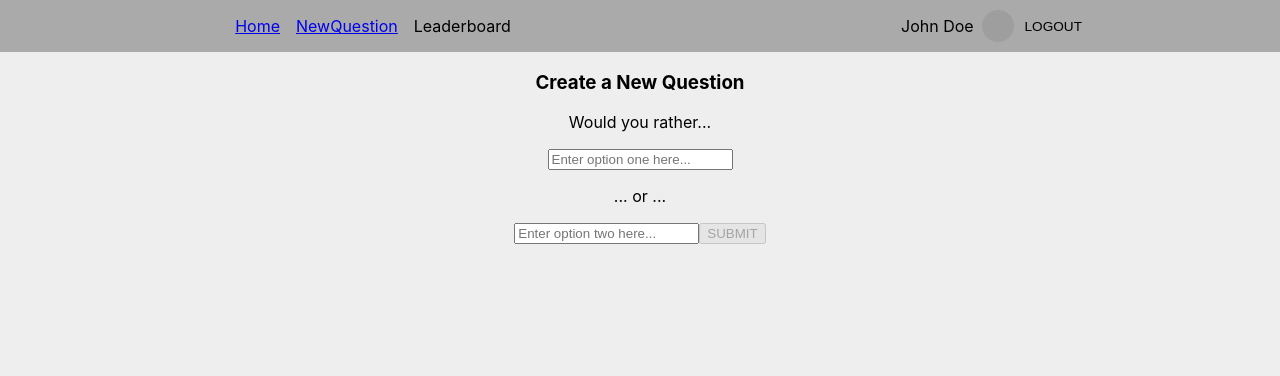
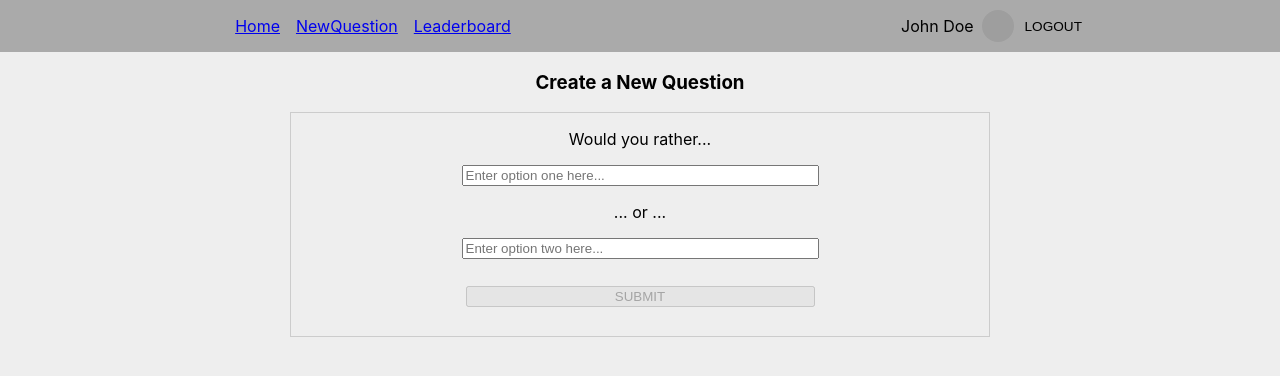
Before and after one commit to JakaPresecnik/would-you-rather, a React (Create React App) app: page /new in a window 1280 px wide. Shown: the top 376 px of the page. Built offline with nearby package versions, Linux system fonts and the light colour scheme; grey boxes are pictures that could not be loaded.

Commit message:
added some routes

```diff
--- a/src/components/App.js
+++ b/src/components/App.js
@@ -28,6 +28,7 @@ class App extends Component {
             <Route path='/new' component={NewQuestion} />
             <Route path='/' exact component={Home} />
             <Route path='/poll/:id' component={Poll} />
+            <Route path='/leaderboard' component={Leaderboard} />
           </div>
         }
         </div>
--- a/src/components/Nav.js
+++ b/src/components/Nav.js
@@ -16,7 +16,7 @@ class Nav extends Component {
         <ul>
           <Link to='/'><li>Home</li></Link>
           <Link to='/new'><li>NewQuestion</li></Link>
-          <li>Leaderboard</li>
+          <Link to='/leaderboard'><li>Leaderboard</li></Link>
         </ul>
         <div className='dropdown' onClick={this.handleLogOut}>
           <img className='dropdown-pic' src={authedUserAvatar} alt= {`Avatar of ${authedUserName}`} / >
--- a/src/components/NewQuestion.js
+++ b/src/components/NewQuestion.js
@@ -1,5 +1,6 @@
 import React, { Component } from 'react'
 import { connect } from 'react-redux'
+import { Redirect } from 'react-router-dom'
 
 import { handleSaveQuestion } from '../actions/questions'
 
@@ -7,6 +8,7 @@ class NewQuestion extends Component {
   state = {
     textOne: '',
     textTwo: '',
+    toHome: false,
   }
 
   handleChange = (e, textId) => {
@@ -21,22 +23,29 @@ class NewQuestion extends Component {
       optionOneText: this.state.textOne,
       optionTwoText: this.state.textTwo,
     }))
+    this.setState({toHome: true})
   }
 
   render() {
+    const { textOne, textTwo, toHome } = this.state
+
+    if(toHome) {
+      return <Redirect to='/' />
+    }
+
     return (
-      <div>
+      <section className='new-question'>
         <h3>Create a New Question</h3>
-        <div>
+        <div className='inline-div'>
           <p>Would you rather...</p>
           <form onSubmit={e => this.handleSubmit(e)}>
-            <input type='text' placeholder='Enter option one here...' id='option-one' value={this.state.textOne} onChange={(e) => this.handleChange(e, 'textOne')} />
+            <input type='text' placeholder='Enter option one here...' id='option-one' value={textOne} onChange={(e) => this.handleChange(e, 'textOne')} />
             <p>... or ...</p>
-            <input type='text' placeholder='Enter option two here...' id='option-two' value={this.state.textTwo} onChange={(e) => this.handleChange(e, 'textTwo')} />
-            <button disabled={this.state.textOne === '' || this.state.textTwo === ''}>SUBMIT</button>
+            <input type='text' placeholder='Enter option two here...' id='option-two' value={textTwo} onChange={(e) => this.handleChange(e, 'textTwo')} />
+            <button disabled={textOne === '' || textTwo === ''}>SUBMIT</button>
           </form>
         </div>
-      </div>
+      </section>
     )
   }
 }
--- a/src/components/Users.js
+++ b/src/components/Users.js
@@ -9,7 +9,7 @@ class Users extends Component {
 
     console.log(user)
     return (
-      <div>
+      <div className='question'>
         <img className='avatar' src={user.avatarURL} alt={`Avatar of ${user.name}`}/>
         <div>
           <p>{user.name}</p>
--- a/src/styles/App.scss
+++ b/src/styles/App.scss
@@ -44,13 +44,13 @@ body {
   background-color: #fff;
   border-radius: 3em;
   box-shadow: 3px 3px 15px #ccc, -3px -3px 15px #ccc;
-  input {
-    margin: 1em auto;
-    display: block;
-    width: 50%;
-  }
   button {
     margin: 1em;
     width: 50%;
   }
 }
+input {
+  margin: 1em auto;
+  display: block;
+  width: 50%;
+}
--- a/src/styles/home.scss
+++ b/src/styles/home.scss
@@ -49,11 +49,15 @@ section {
     width: 25%;
     border-radius: 50%;
   }
+}
+.new-question {
+  margin-top: 1em;
   .inline-div {
-    border-left: 1px solid #ccc;
-    width: 60%;
+    border: 1px solid #ccc;
+    padding-bottom: 1em;
     button {
-      width: 80%;
+      margin: 1em;
+      width: 50%;
     }
   }
 }
```
